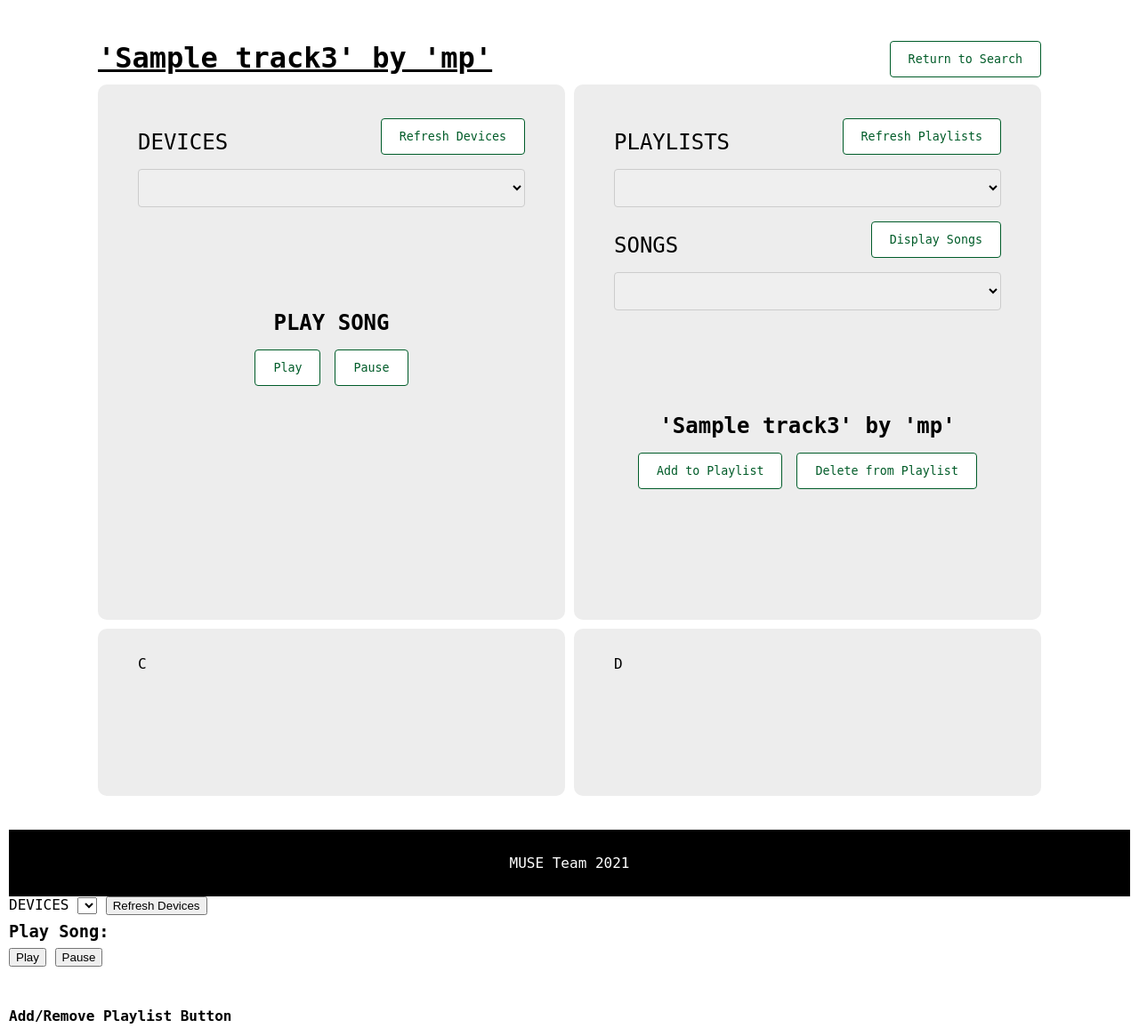
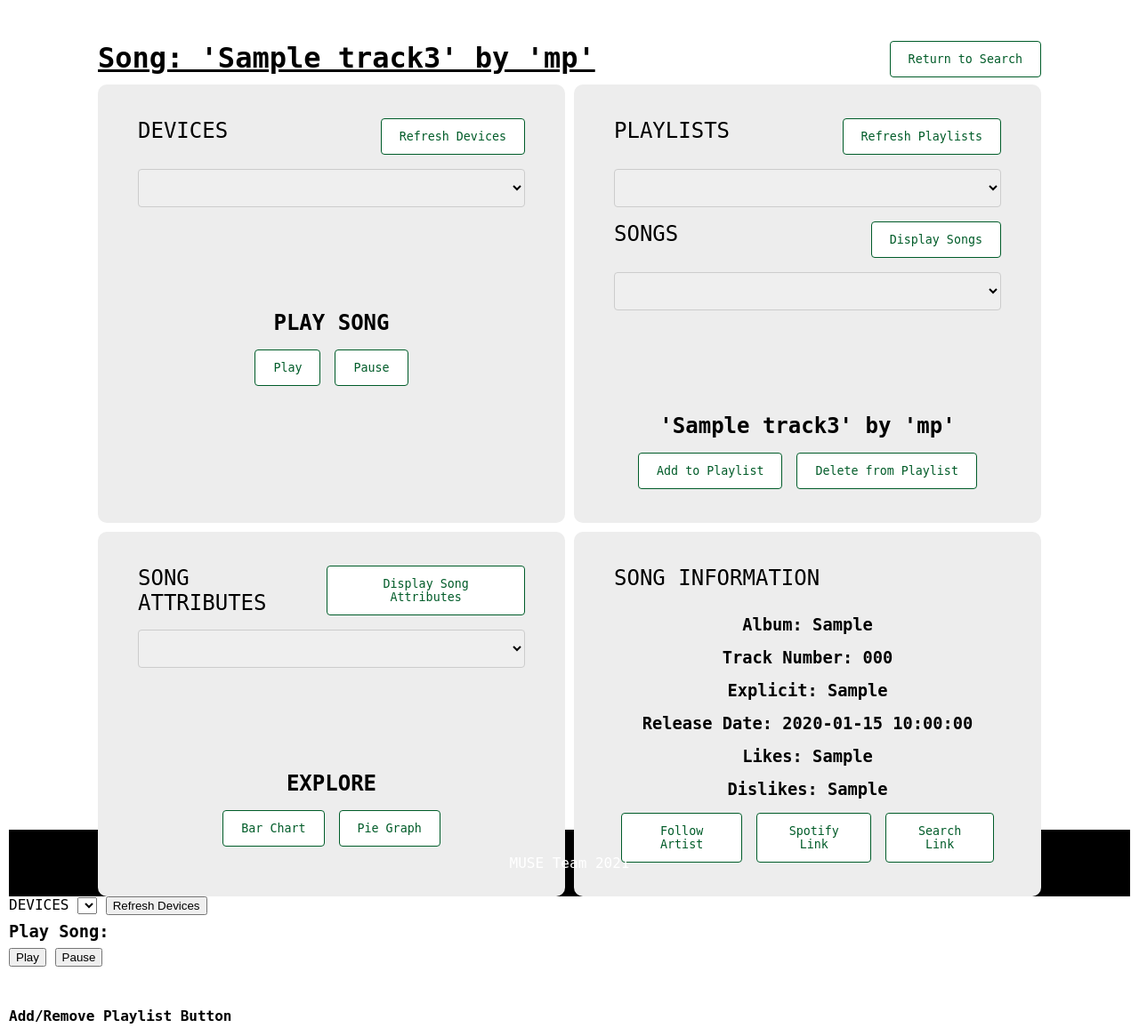
Before and after one commit to tfitzpatrick0/Databases-MuseWebApp, a PHP site: page /song.php?song_id=1 in a window 1280 px wide. Shown: the part 114-1270 px from the top of the page at 89% size. Run offline with PHP 8.4, Linux system fonts and the light colour scheme; tables that the repository leaves empty or names only in its code hold one stand-in row (values such as "Sample post"); lists and menus that the app fills with data are empty; some libraries are stand-ins or nearby versions.

Commit message:
song looking much better

```diff
--- a/muse/css/style.css
+++ b/muse/css/style.css
@@ -250,7 +250,7 @@
 }
 
 .sb-dropdown-h > label {
-  margin: auto 0 8px 0;
+  margin: 8px 0 auto 0;
   font-size: 150%;
 }
 
@@ -259,8 +259,15 @@
 .sb-options-h {
   padding-top: 100px;
   display: flex;
-  align-content: center;
-  justify-content: center;
+  flex-direction: column;
+  text-align: center;
+}
+
+.sb-options-h-2 {
+  padding-top: 20px;
+  display: flex;
+  flex-direction: column;
+  text-align: center;
 }
 
 .sb-options-buttons {
--- a/muse/song.php
+++ b/muse/song.php
@@ -107,7 +107,7 @@
 
     <div class="song-container">
         <div class="song-h">
-            <h1><?php echo '\'' . $results[0]['name'] . '\' by \'' . substr($results[0]['artists'], 2, strlen($results[0]['artists'])-4) . '\'' ?></h1>
+            <h1><?php echo 'Song: \'' . $results[0]['name'] . '\' by \'' . substr($results[0]['artists'], 2, strlen($results[0]['artists'])-4) . '\'' ?></h1>
             <button class="button standard-button" type="submit" onclick="window.location.href = 'http://local.muse/index.php'">Return to Search</button>
         </div>
         <div class="song-body-container">
@@ -129,12 +129,12 @@
 
             <div class="sb-box">
                 <div class="sb-dropdown-h">
-                    <label for="devices" class="form-label">PLAYLISTS</label>
+                    <label for="playlists" class="form-label">PLAYLISTS</label>
                     <button class="button standard-button" type="button" onclick="refreshPlaylists()">Refresh Playlists</button>
                 </div>
                 <select id="playlists" class="dropdown-field"></select>
                 <div class="sb-dropdown-h">
-                    <label for="devices" class="form-label">SONGS</label>
+                    <label for="songs" class="form-label">SONGS</label>
                     <button class="button standard-button" type="button" onclick="displaySongs()">Display Songs</button>
                 </div>
                 <select id="songs" class="dropdown-field"></select>
@@ -148,8 +148,41 @@
                 </div>
             </div>
 
-            <div class="sb-box">C</div>
-            <div class="sb-box">D</div>
+            <div class="sb-box">
+                <div class="sb-dropdown-h">
+                    <label for="songAttrs" class="form-label">SONG ATTRIBUTES</label>
+                    <button class="button standard-button" type="button" onclick="getSongAttr()">Display Song Attributes</button>
+                </div>
+                <select id="songAttrs" class="dropdown-field"></select>
+
+                <div class="sb-options-h">
+                    <h2>EXPLORE</h2>
+                </div>
+                <div class="sb-options-buttons">
+                    <button class="button standard-button-2" type="button" onclick="createChart()">Bar Chart</button>
+                    <button class="button standard-button-2" type="button" onclick="createPie()">Pie Graph</button>
+                </div>
+            </div>
+
+            <div class="sb-box">
+                <div class="sb-dropdown-h">
+                    <label for="songAttrs" class="form-label">SONG INFORMATION</label>
+                </div>
+
+                <div class="sb-options-h-2">
+                    <h3>Album: <?php echo $info[0]['album']; ?></h3>
+                    <h3>Track Number: <?php echo $info[0]['track_number']; ?></h3>
+                    <h3>Explicit: <?php echo $info[0]['explicit']; ?></h3>
+                    <h3>Release Date: <?php echo $info[0]['release_date']; ?></h3>
+                    <h3>Likes: <?php echo $info[0]['likes']; ?></h3>
+                    <h3>Dislikes: <?php echo $info[0]['dislikes']; ?></h3>
+                </div>
+                <div class="sb-options-buttons">
+                    <button class="button standard-button-2" type="button" onclick="followArtist()">Follow Artist</button>
+                    <button class="button standard-button-2" type="button" onclick="window.location.href = 'https://open.spotify.com/track/<?php print $id; ?>'">Spotify Link</button>
+                    <button class="button standard-button-2" type="button" onclick="window.location.href = 'https://www.youtube.com/results?search_query=<?php print $results[0]['artists']; ?>'">Search Link</button>
+                </div>
+            </div>
         </div>
     </div>
 
```
Also changed, not shown: README.md.
